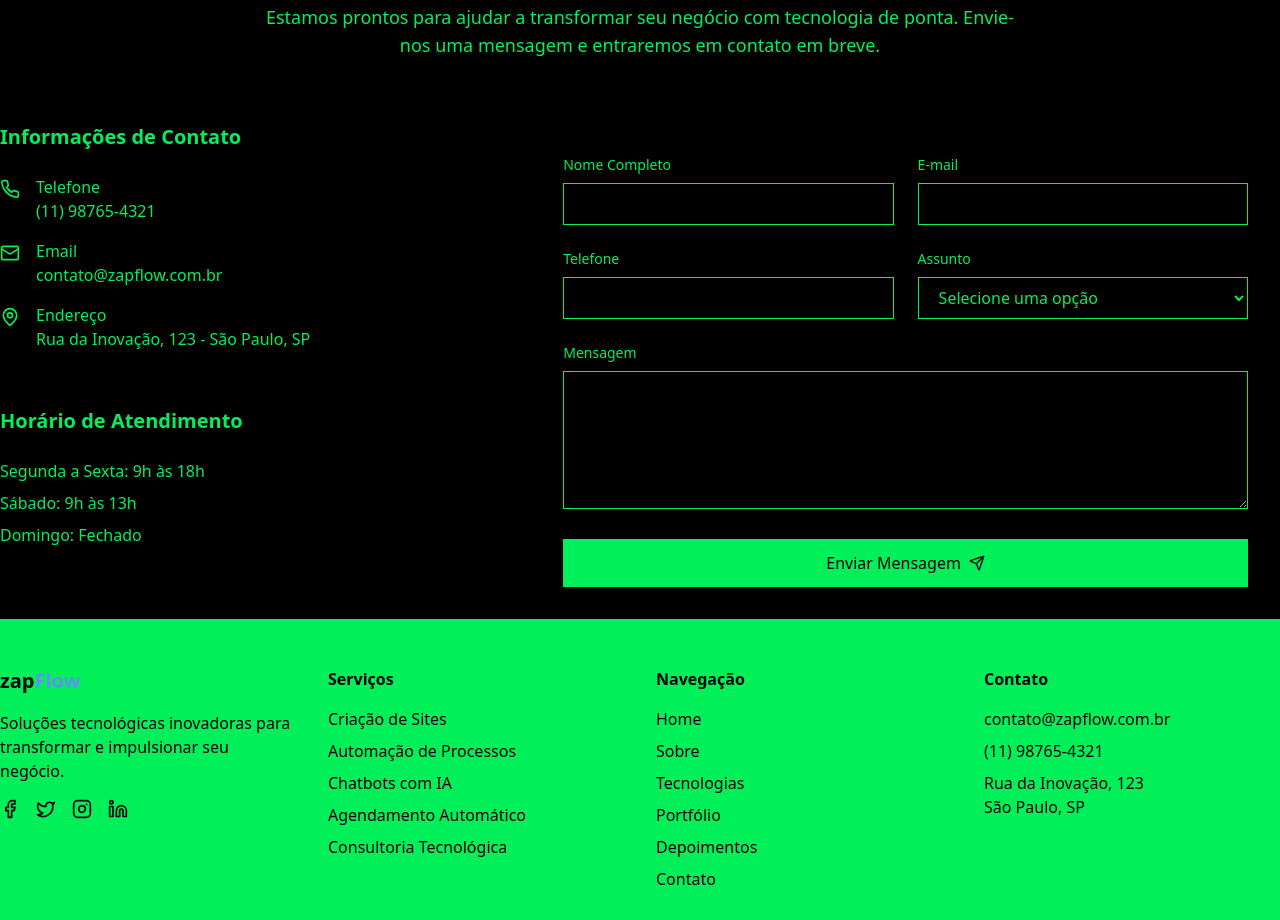
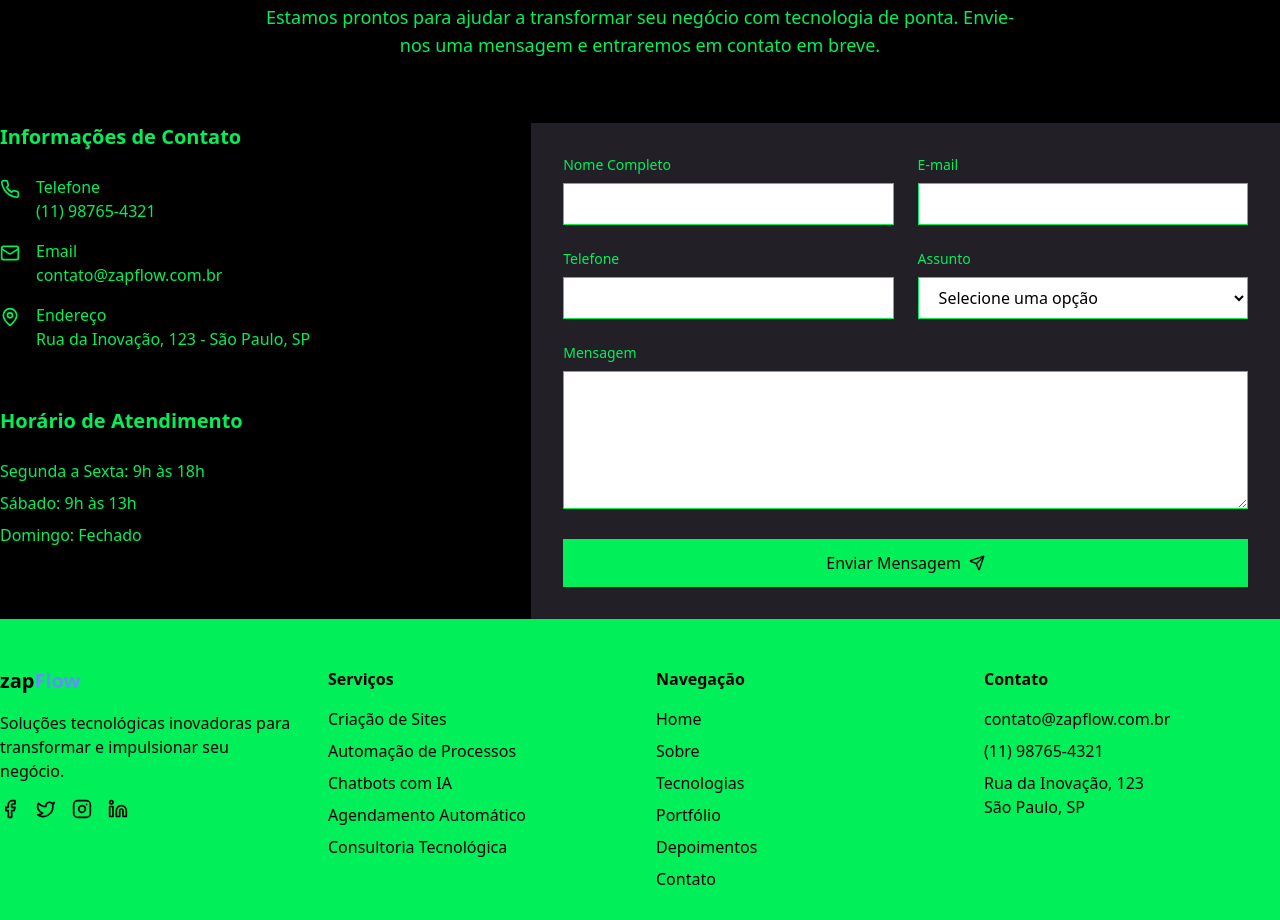
Before and after one commit to Naran-br/zapflow-digital-nexus-87, a React (Vite) app: page / in a window 1280 px wide. Shown: the part 4880-5800 px from the top of the page. Built offline with nearby package versions, Linux system fonts and the light colour scheme.

Commit message:
Fix: Adjust background color
Adjust the background color to a lighter shade of black.

```diff
--- a/src/components/ContactSection.tsx
+++ b/src/components/ContactSection.tsx
@@ -1,4 +1,3 @@
-
 import React, { useState } from "react";
 import { Phone, Mail, MapPin, Send, CheckCircle } from "lucide-react";
 
@@ -88,7 +87,7 @@ const ContactSection = () => {
 
           <div className="lg:col-span-3">
             {submitted ? (
-              <div className="bg-black p-8 rounded-lg h-full flex flex-col items-center justify-center text-center">
+              <div className="bg-[#221F26] p-8 rounded-lg h-full flex flex-col items-center justify-center text-center">
                 <CheckCircle className="h-16 w-16 text-zapflow-500 mb-4" />
                 <h3 className="text-xl font-semibold mb-2 text-zapflow-500">Mensagem Enviada!</h3>
                 <p className="text-zapflow-500">
@@ -96,7 +95,7 @@ const ContactSection = () => {
                 </p>
               </div>
             ) : (
-              <form onSubmit={handleSubmit} className="bg-black p-8 rounded-lg">
+              <form onSubmit={handleSubmit} className="bg-[#221F26] p-8 rounded-lg">
                 <div className="grid grid-cols-1 md:grid-cols-2 gap-6 mb-6">
                   <div>
                     <label htmlFor="name" className="block text-sm font-medium text-zapflow-500 mb-2">
@@ -108,7 +107,7 @@ const ContactSection = () => {
                       name="name"
                       value={formState.name}
                       onChange={handleChange}
-                      className="w-full px-4 py-2 rounded-md bg-black border border-zapflow-500 text-zapflow-500 focus:outline-none focus:ring-1 focus:ring-zapflow-500"
+                      className="w-full px-4 py-2 rounded-md bg-white text-black border border-zapflow-500 focus:outline-none focus:ring-1 focus:ring-zapflow-500"
                       required
                     />
                   </div>
@@ -122,7 +121,7 @@ const ContactSection = () => {
                       name="email"
                       value={formState.email}
                       onChange={handleChange}
-                      className="w-full px-4 py-2 rounded-md bg-black border border-zapflow-500 text-zapflow-500 focus:outline-none focus:ring-1 focus:ring-zapflow-500"
+                      className="w-full px-4 py-2 rounded-md bg-white text-black border border-zapflow-500 focus:outline-none focus:ring-1 focus:ring-zapflow-500"
                       required
                     />
                   </div>
@@ -139,7 +138,7 @@ const ContactSection = () => {
                       name="phone"
                       value={formState.phone}
                       onChange={handleChange}
-                      className="w-full px-4 py-2 rounded-md bg-black border border-zapflow-500 text-zapflow-500 focus:outline-none focus:ring-1 focus:ring-zapflow-500"
+                      className="w-full px-4 py-2 rounded-md bg-white text-black border border-zapflow-500 focus:outline-none focus:ring-1 focus:ring-zapflow-500"
                     />
                   </div>
                   <div>
@@ -151,7 +150,7 @@ const ContactSection = () => {
                       name="subject"
                       value={formState.subject}
                       onChange={handleChange}
-                      className="w-full px-4 py-2 rounded-md bg-black border border-zapflow-500 text-zapflow-500 focus:outline-none focus:ring-1 focus:ring-zapflow-500"
+                      className="w-full px-4 py-2 rounded-md bg-white text-black border border-zapflow-500 focus:outline-none focus:ring-1 focus:ring-zapflow-500"
                       required
                     >
                       <option value="" disabled className="text-zapflow-500">Selecione uma opção</option>
@@ -175,7 +174,7 @@ const ContactSection = () => {
                     rows={5}
                     value={formState.message}
                     onChange={handleChange}
-                    className="w-full px-4 py-2 rounded-md bg-black border border-zapflow-500 text-zapflow-500 focus:outline-none focus:ring-1 focus:ring-zapflow-500"
+                    className="w-full px-4 py-2 rounded-md bg-white text-black border border-zapflow-500 focus:outline-none focus:ring-1 focus:ring-zapflow-500"
                     required
                   ></textarea>
                 </div>
```
